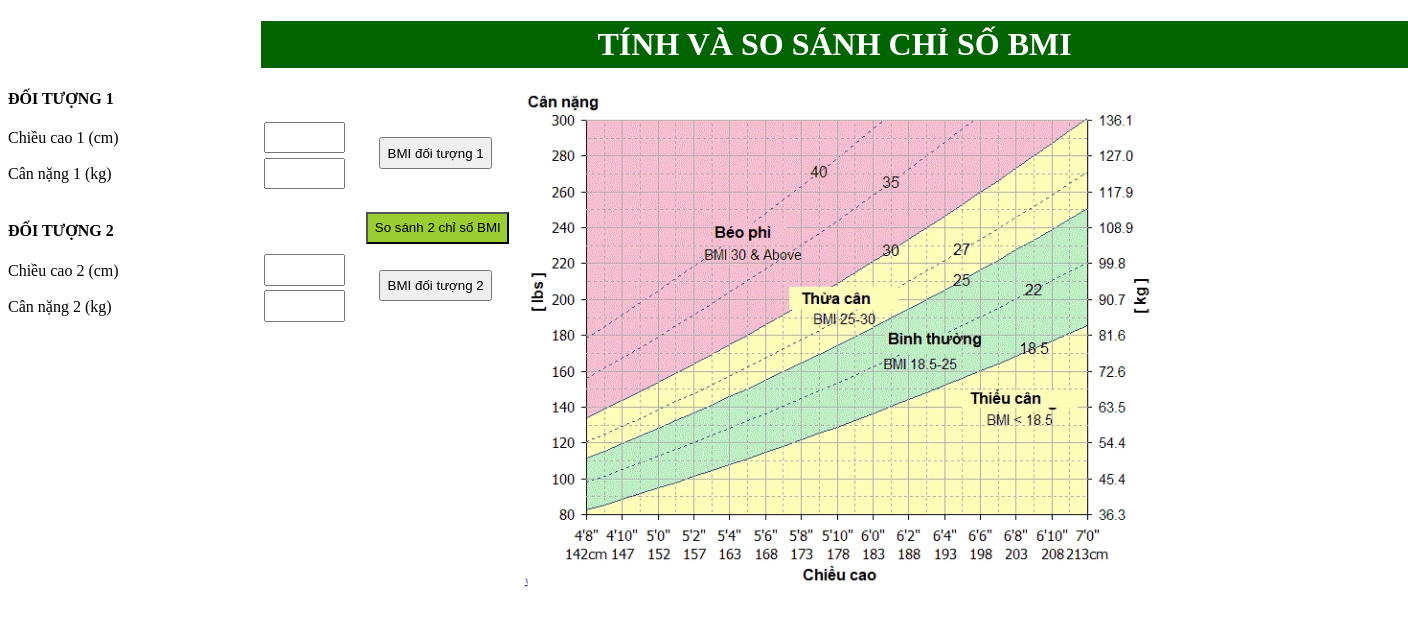
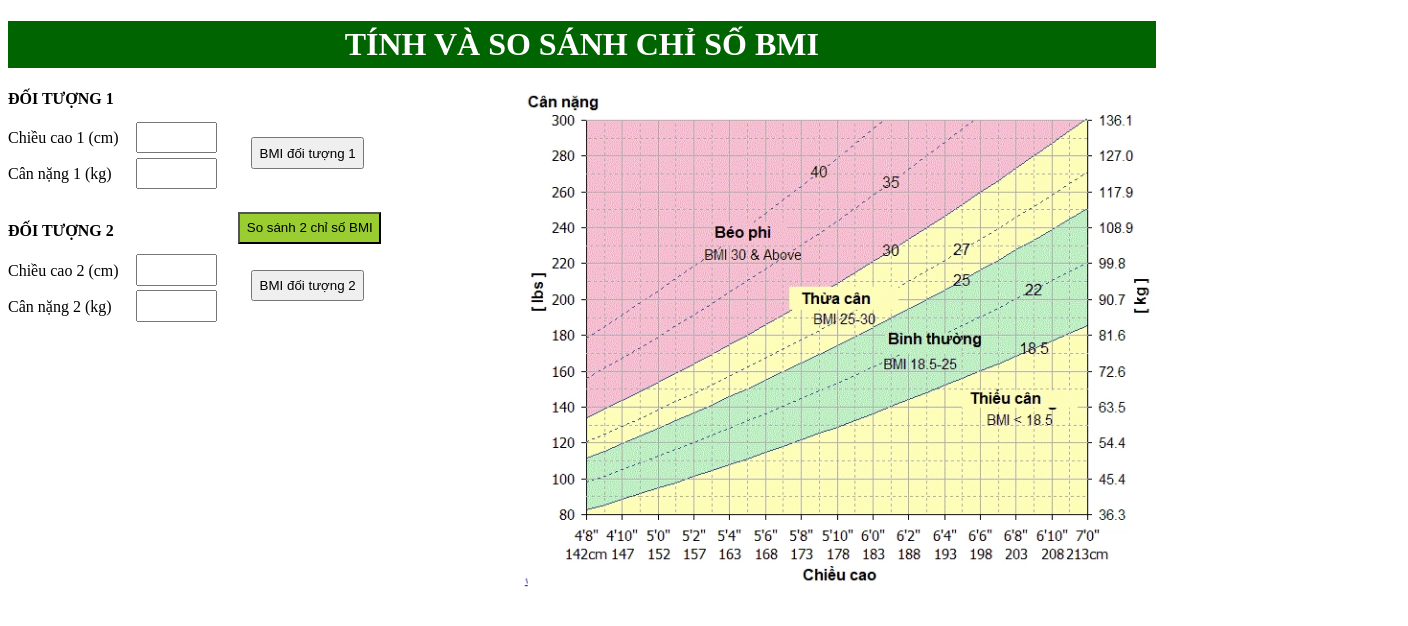
Before and after one commit to VanNTT-F/BMI-Calculate, a plain HTML site: page index.html in a window 1280 px wide. Shown: the whole page, 1408 px wide, since content can reach past the window. Drawn offline with Linux system fonts and the light colour scheme.

Commit message:
Update index.html

```diff
--- a/index.html
+++ b/index.html
@@ -8,7 +8,6 @@
             width: 90%;
             background-color: darkgreen;
             color: white;
-            margin-left: 20%;
             text-align: center;
             padding: 5px;
         }
@@ -16,7 +15,7 @@
             display: block;
             position: absolute;
             padding: 0.5%;
-            margin-left: 20%;
+            margin-left: 10%;
             margin-top: -2%;
             width: 5%;
         }
@@ -24,7 +23,7 @@
             display: block;
             position: absolute;
             padding: 0.5%;
-            margin-left: 29%;
+            margin-left: 19%;
             margin-top: -5%;
             width: auto;
         }
@@ -33,7 +32,7 @@
             position: absolute;
             background-color: yellowgreen;
             padding: 0.5%;
-            margin-left: 28%;
+            margin-left: 18%;
             margin-top: -9.5%;
             width: auto;
         }
```
